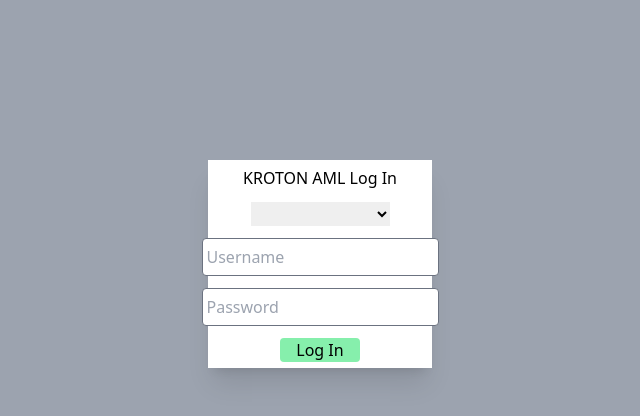
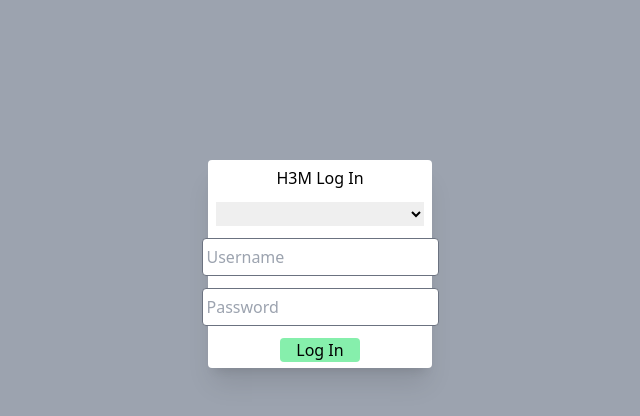
Before and after one commit to S-OBlouin/vue-demo, a Vue app in the folder vue-demo/: page / in a window 1280 px wide. Shown: the top 416 px of the page, without its empty margins (320-960 px from the left). Built offline with nearby package versions, Linux system fonts and the light colour scheme.

Commit message:
small update

```diff
--- a/vue-demo/src/App.vue
+++ b/vue-demo/src/App.vue
@@ -1,9 +1,9 @@
 <template>
   <div class=" bg-gray-400 ">
     <div class=" flex w-screen h-screen justify-center">
-      <form class="mt-40 h-52 w-56 flex-col flex bg-white shadow-xl items-center justify-center">
-        <div>KROTON AML Log In</div>
-        <select v-model="selected" class="mb-3 mt-3 px-1 ">
+      <form class="mt-40 h-52 w-56 flex-col flex bg-white shadow-xl items-center justify-center rounded">
+        <div>H3M Log In</div>
+        <select v-model="selected" class="mb-3 mt-3 px-1 w-52">
           <option disabled selected>Choose a bank</option>
           <option v-for="company in companies">{{ company }}</option>
         </select>
```
